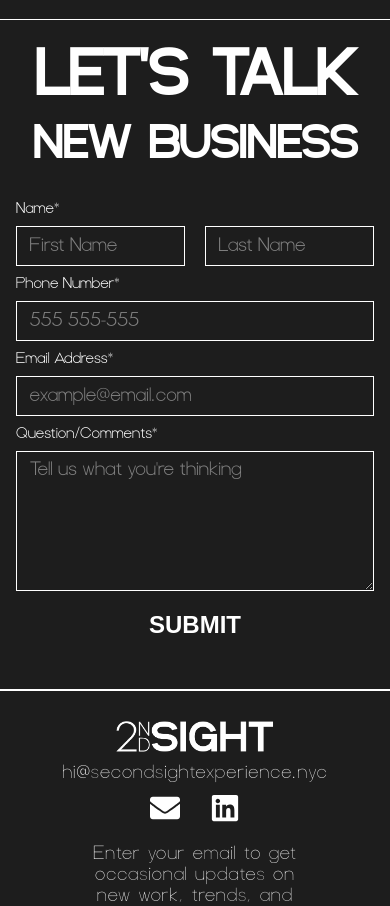
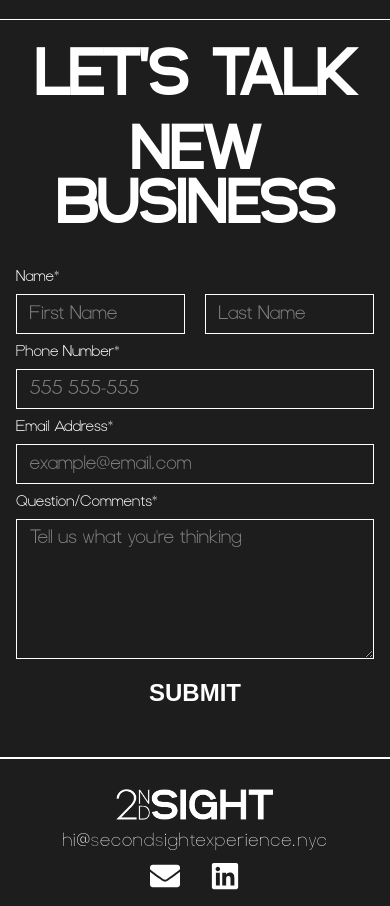
Before and after one commit to SecondSE/LP, a Next.js app: page / in a window 390 px wide. Shown: the part 4840-5746 px from the top of the page. Built offline with nearby package versions, Linux system fonts and the light colour scheme; no server answers.

Commit message:
fix form over-extending div container in a small range starting at 590px

```diff
--- a/components/styles/Contact.styled.ts
+++ b/components/styles/Contact.styled.ts
@@ -34,11 +34,12 @@ export const StyledLeftSection = styled.section`
   display: flex;
   justify-content: center;
   width: 100%;
-  padding: 0 1rem;
 
   ${mq("tiny", "min")} {
+    padding: 0;
   }
   ${mq("custom1", "min")} {
+    padding: 0 1rem;
   } ;
 `;
 
@@ -101,6 +102,7 @@ export const StyledInputAndLabelSection = styled.section`
 export const StyledForm = styled.form`
   font-family: ${({ theme }) => theme.mainFont};
   font-size: clamp(14px, 4vw, 1.4rem);
+  width: 100%;
   & :: placeholder {
     font-family: ${({ theme }) => theme.mainFont};
     font-size: clamp(1rem, 5vw, 1.5rem);
@@ -108,18 +110,12 @@ export const StyledForm = styled.form`
     color: grey;
   }
   ${mq("tiny", "min")} {
-    margin: 0 1rem;
-    width: 100%;
   }
 
   ${mq("tablet", "min")} {
-    margin: 0 auto;
-    width: 90%;
   }
 
   ${mq("custom1", "min")} {
-    margin: 0 auto;
-    width: 700px;
   } ;
 `;
 export const StyledInputName = styled(StyledInput)`
@@ -132,7 +128,7 @@ export const StyledH3 = styled.h3`
   margin: 0 1rem;
 `;
 export const StyledH4 = styled.h4`
-  font-size: clamp(3rem, 6vw, 6rem);
+  font-size: clamp(1.5rem, 17vw, 4rem);
   font-family: ${({ theme }) => theme.headFont3};
   margin: 20px 1rem 0 1rem;
   text-align: center;
@@ -161,4 +157,10 @@ export const StyledFormDiv = styled.div`
   display: flex;
   flex-direction: column;
   align-items: center;
+  width: 100%;
+  margin: 0 1rem;
+
+  ${mq("custom1", "min")} {
+    max-width: 700px;
+  } ;
 `;
```
